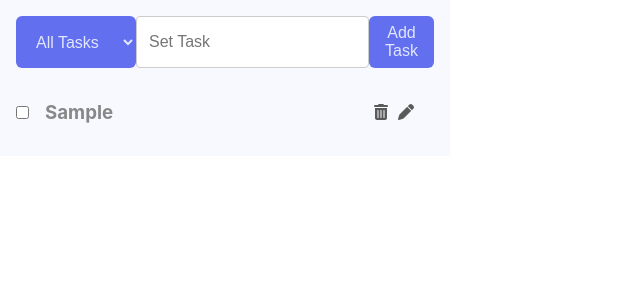
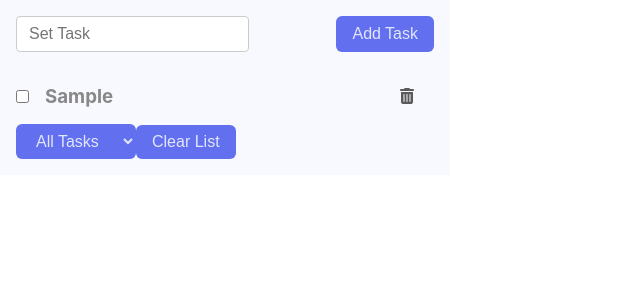
Before and after one commit to OlgaMinaievaWebDev/todoapp, a React (Create React App) app: page / in a window 1280 px wide. Both pictures are taken after typing "Sample" into the empty fields and a click on the button "Add Task". Shown: the top 300 px of the page, without its empty margins (0-640 px from the left). Built offline with nearby package versions, Linux system fonts and the light colour scheme.

Commit message:
handleClearList

```diff
--- a/src/App.js
+++ b/src/App.js
@@ -21,6 +21,10 @@ export default function App() {
     );
   }
 
+  function handleClearList() {
+    setTasks([]);
+  }
+
   return (
     <div className="App">
       <Form onAddTasks={handleAddTask} />
@@ -28,6 +32,7 @@ export default function App() {
         tasks={tasks}
         onDeleteTask={handleDeleteTask}
         onToggleTask={handleToggleTask}
+        onClearList={handleClearList}
       />
     </div>
   );
--- a/src/Form.jsx
+++ b/src/Form.jsx
@@ -18,11 +18,6 @@ export default function Form({ onAddTasks }) {
 
   return (
     <form className="todo--input" onSubmit={handleSubmit}>
-      <select className="btn">
-        <option value="all">All Tasks</option>
-        <option value="done">Complete</option>
-        <option value="notDone">In progress</option>
-      </select>
       <input
         type="text"
         placeholder="Set Task"
--- a/src/TodoItem.jsx
+++ b/src/TodoItem.jsx
@@ -9,13 +9,10 @@ export default function TodoItem({ task, onDeleteTask, onToggleTask }) {
       <h3 style={task.complete ? { textDecoration: "line-through" } : {}}>
         {task.text}
       </h3>
-      <div className="todo--icons">
-        <i
-          className="fa-solid fa-trash-can"
-          onClick={() => onDeleteTask(task.id)}
-        ></i>
-        <i className="fa-solid fa-pen"></i>
-      </div>
+      <i
+        className="fa-solid fa-trash-can todo--icons"
+        onClick={() => onDeleteTask(task.id)}
+      ></i>
     </div>
   );
 }
--- a/src/TodoList.jsx
+++ b/src/TodoList.jsx
@@ -1,6 +1,11 @@
 import TodoItem from "./TodoItem";
 
-export default function TodoList({ tasks, onDeleteTask, onToggleTask }) {
+export default function TodoList({
+  tasks,
+  onDeleteTask,
+  onToggleTask,
+  onClearList,
+}) {
   return (
     <>
       {tasks.map((task) => (
@@ -11,6 +16,16 @@ export default function TodoList({ tasks, onDeleteTask, onToggleTask }) {
           onToggleTask={onToggleTask}
         />
       ))}
+      <div className="actions">
+        <select className="btn">
+          <option value="all">All Tasks</option>
+          <option value="done">Complete</option>
+          <option value="notDone">In progress</option>
+        </select>
+        <button className="btn" onClick={onClearList}>
+          Clear List
+        </button>
+      </div>
     </>
   );
 }
```
